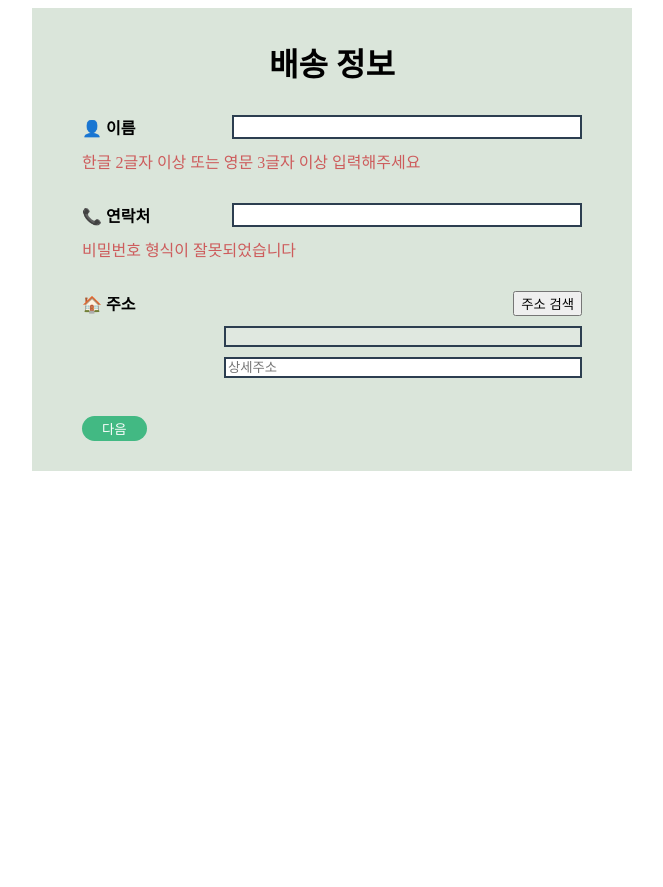
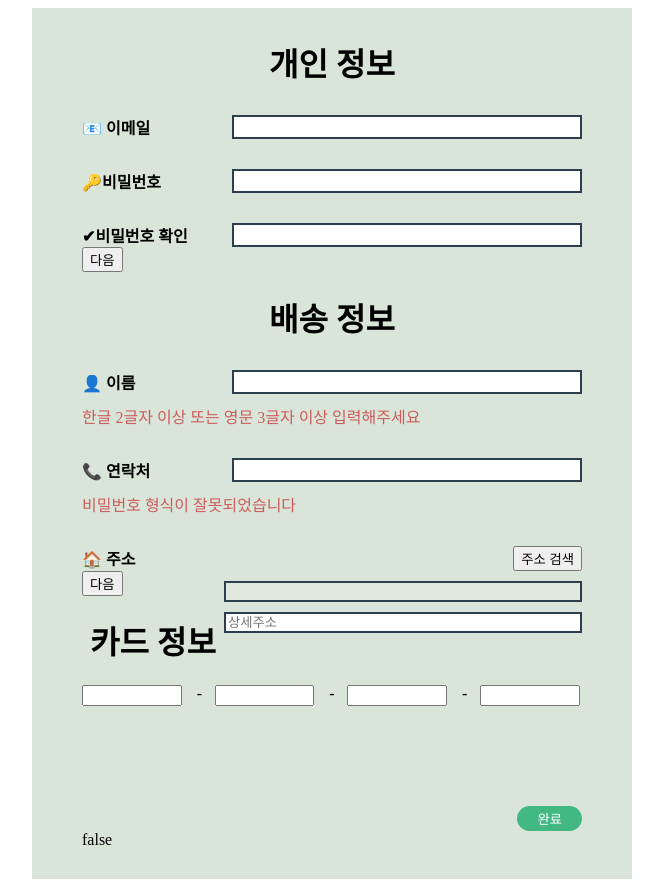
Before and after one commit to jasmine-my/mini-login-project-vue, a Vue app: page / in a window 1280 px wide. Shown: the whole page, without its empty margins (308-971 px from the left). Before the commit the page ends 800 px from the top, so only its background shows below. Built offline with nearby package versions, Linux system fonts and the light colour scheme; the HTML template or start-up script is replaced by a standard one.

Commit message:
add: 카드 정보 컴포넌트 추가, 카드 번호 검사 로직 구

```diff
--- a/src/App.vue
+++ b/src/App.vue
@@ -1,19 +1,22 @@
 <template>
   <div id="myApp">
-<!--    <MemberInfo />-->
+    <MemberInfo />
     <DeliveryInfo />
+    <CreditCardReginum />
   </div>
 </template>
 
 <script>
-// import MemberInfo from "@/components/veiw/memberRegister/MemberInfo";
+import MemberInfo from "@/components/veiw/memberRegister/MemberInfo";
 import DeliveryInfo from "@/components/veiw/memberRegister/DeliveryInfo";
+import CreditCardReginum from "@/components/veiw/memberRegister/CreditCardReginum";
 
 export default {
   name: 'App',
   components: {
+    CreditCardReginum,
     DeliveryInfo,
-    // MemberInfo,
+    MemberInfo,
   },
   data(){
     return {userName: ''}
@@ -29,17 +32,34 @@ export default {
   background: #dae5da;
 }
 
-#submitBtn {
+.buttonWrap {
   margin-top: 100px;
-  background: rgba(66, 185, 131);
+  display: flex;
+  justify-content: space-between;
+}
+.btn {
+  background: #bebdbd;
   border-radius: 30px;
   padding: 3px 20px;
+  border: none;
+  transition: all 0.3s;
+}
+.btn:hover {
+  cursor: pointer;
+}
+.btn.submitBtn {
+  background: rgba(66, 185, 131);
   color: white;
-  border: none;
 }
-#submitBtn:is(:hover,:active,:focus) {
+.btn.submitBtn:is(:hover,:active) {
   background: #308f62;
-  transition: all 0.3s;
+}
+.btn.prevBtn {
+  background: indianred;
+  color: white;
+}
+.btn.prevBtn:is(:hover,:active) {
+  background: #a95050;
 }
 
 </style>
--- /dev/null
+++ b/src/components/veiw/memberRegister/CreditCardReginum.vue
@@ -0,0 +1,82 @@
+<template>
+  <h1>카드 정보</h1>
+  <form id="userInfo" action="console.log('통과')" >
+    <div class="cardRegiNumWrap">
+      <input type="number" v-model="cardRegiNum[0]" @input="(e)=>numberMaxLength4(e.target.value,1)">
+      <span>-</span>
+      <input type="number" v-model="cardRegiNum[1]" @input="(e)=>numberMaxLength4(e.target.value,2)">
+      <span>-</span>
+      <input type="number" v-model="cardRegiNum[2]" @input="(e)=>numberMaxLength4(e.target.value,3)">
+      <span>-</span>
+      <input type="number" v-model="cardRegiNum[3]" @input="(e)=>numberMaxLength4(e.target.value,4) ">
+    </div>
+
+    <div class="buttonWrap">
+      <div />
+      <button class="btn submitBtn" type="submit" @click.prevent="checkForm">완료</button>
+    </div>
+    {{isConfirmForm}}
+  </form>
+</template>
+
+<script>
+
+export default {
+  name: 'CreditCardReginum',
+  data(){
+    return {
+      cardRegiNum: [[],[],[],[]],
+      isConfirmForm: false
+    }
+  },
+  methods: {
+    checkForm: function() {
+      const sumArray = (previousValue, currentValue) => {return previousValue + currentValue};
+      const fullCardRegiNum = this.cardRegiNum.reduce(sumArray);
+
+      if(fullCardRegiNum.length < 16) {
+        this.isConfirmForm = false
+      } else {
+        let convertCardRegiNum = [];
+        [...fullCardRegiNum].reverse().map((value,idx)=>{
+          if(idx % 2 === 0){
+            const double = value * 2;
+            if(double > 9) {
+              let answer = 0;
+              const stringValue = double.toString();
+              for (let i = 0; i < stringValue.length; i++){
+                answer += parseInt(stringValue[i]);
+              }
+              convertCardRegiNum.push(Number(answer))
+            } else {convertCardRegiNum.push(Number(double))}
+          } else {
+            convertCardRegiNum.push(Number(value))
+          }
+        })
+
+        if(convertCardRegiNum.reduce(sumArray, 0) % 10 === 0) {
+          this.isConfirmForm = true;
+        }
+      }
+    },
+    numberMaxLength4(value,index) {
+      const newValue = value.slice(0,4);
+      this.cardRegiNum[index - 1] = newValue;
+    },
+  },
+}
+</script>
+
+<style scoped>
+h1 {
+  text-align: center;
+}
+.cardRegiNumWrap {
+  display: grid;
+  grid-template-columns: 1fr 0.3fr 1fr 0.3fr 1fr 0.3fr 1fr;
+  text-align: center;
+  }
+.cardRegiNumWrap > input {
+  width: 90%
+}
+</style>
```
